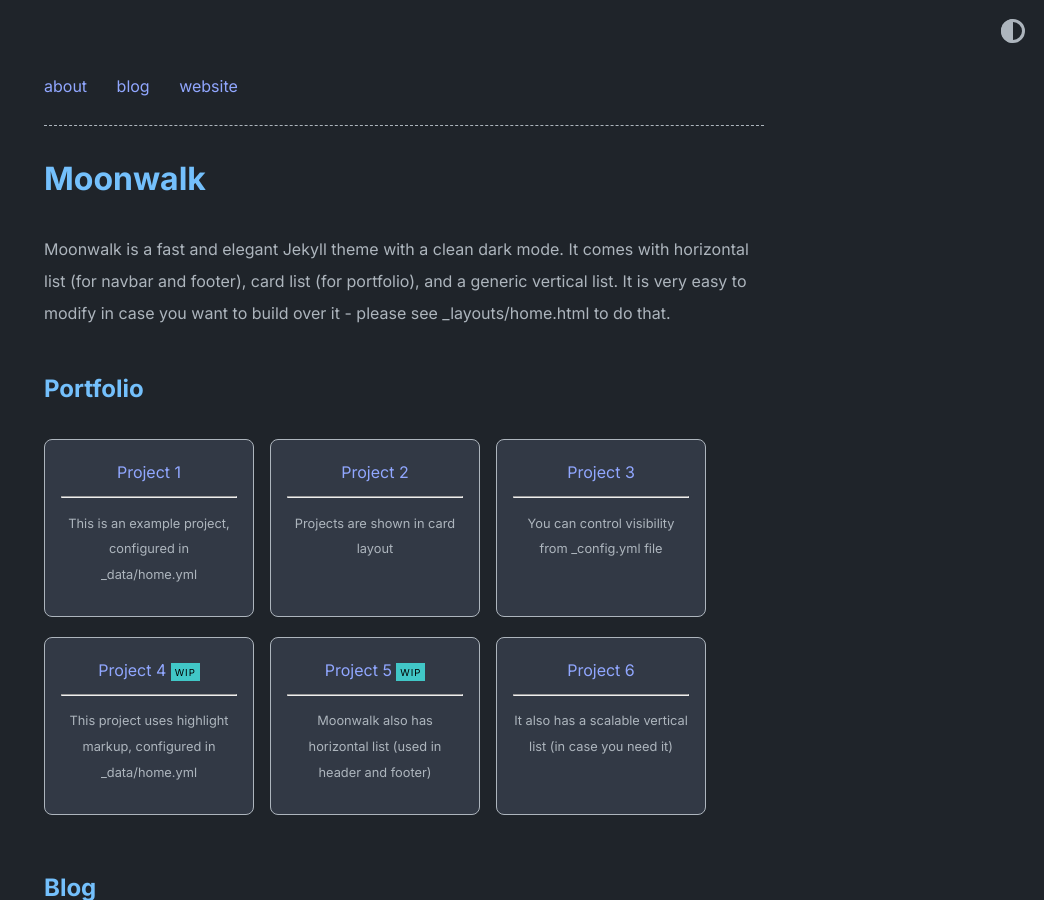
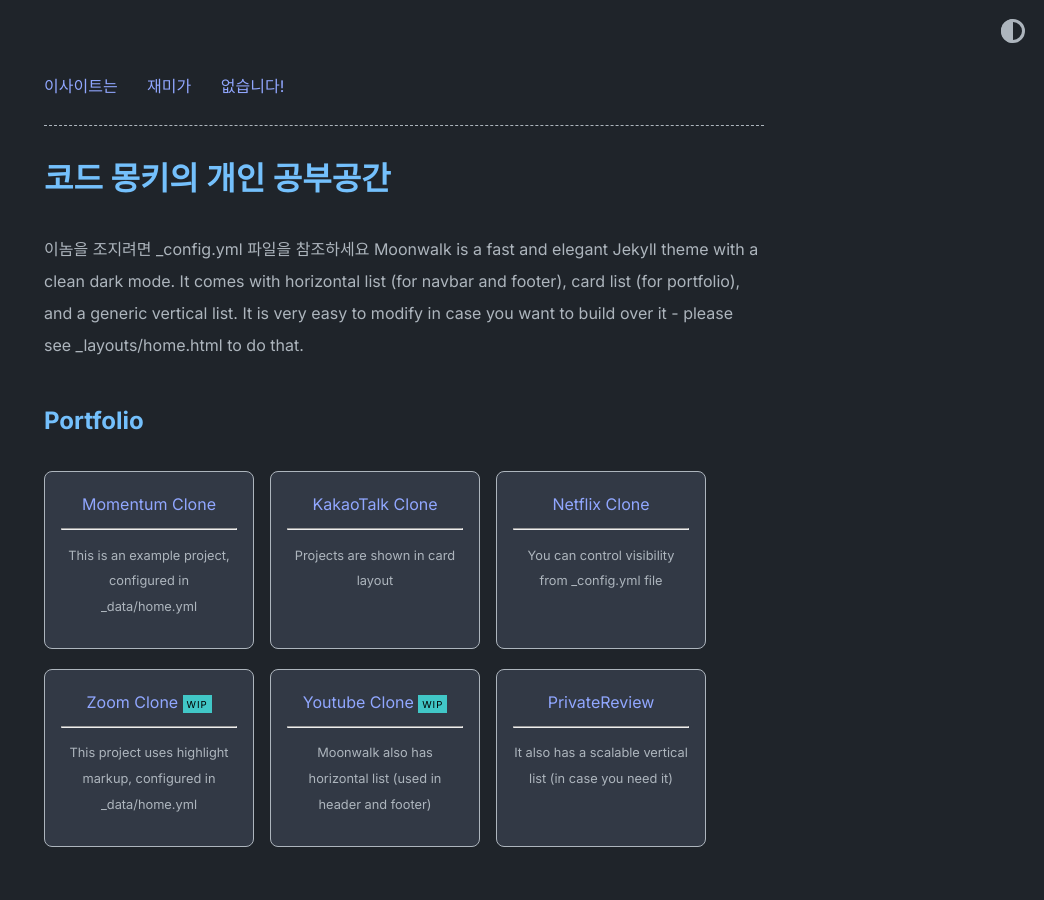
Before and after one commit to jhwq123/jhwq123.github.io, a Jekyll site: the page built from index.md, in a window 1280 px wide and 900 px high. Shown: the whole window, without its empty margins (236-1280 px from the left). Built offline with Jekyll 4.4.1, drawn with Linux system fonts in a browser that asks for light colours.

Commit message:
update6
update6

```diff
--- a/_config.yml
+++ b/_config.yml
@@ -1,7 +1,8 @@
-title: Moonwalk
+title: 코드 몽키의 개인 공부공간
 author: Abhinav Saxena
 url: https://www.abhinavsaxena.com/moonwalk # root address of the site
 description: > # description of the site (multiple lines allowed)
+  이놈을 조지려면 _config.yml 파일을 참조하세요
   Moonwalk is a fast and elegant Jekyll theme with a clean dark mode. It comes with horizontal list (for navbar and footer), card list (for portfolio), and a generic vertical list. It is very easy to modify in case you want to build over it - please see _layouts/home.html to do that.
 
 permalink: /:slug
--- a/_data/home.yml
+++ b/_data/home.yml
@@ -1,37 +1,37 @@
 navbar_entries:
-  - title: about
+  - title: 이사이트는
     url: about
 
-  - title: blog
+  - title: 재미가
     url: blog
 
-  - title: website
+  - title: 없습니다!
     url: https://www.abhinav.co
 
 project_entries:
-  - title: Project 1
+  - title: Momentum Clone
     url: overview-post
     desc: This is an example project, configured in _data/home.yml
 
-  - title: Project 2
+  - title: KakaoTalk Clone
     url: overview-post
     desc: Projects are shown in card layout
 
-  - title: Project 3
+  - title: Netflix Clone
     url: overview-post
     desc: You can control visibility from _config.yml file
 
-  - title: Project 4
+  - title: Zoom Clone
     url: overview-post
     desc: This project uses highlight markup, configured in _data/home.yml
     highlight: WIP
 
-  - title: Project 5
+  - title: Youtube Clone
     url: overview-post
     desc: Moonwalk also has horizontal list (used in header and footer)
     highlight: WIP
 
-  - title: Project 6
+  - title: PrivateReview
     url: overview-post
     desc: It also has a scalable vertical list (in case you need it)
 
```
